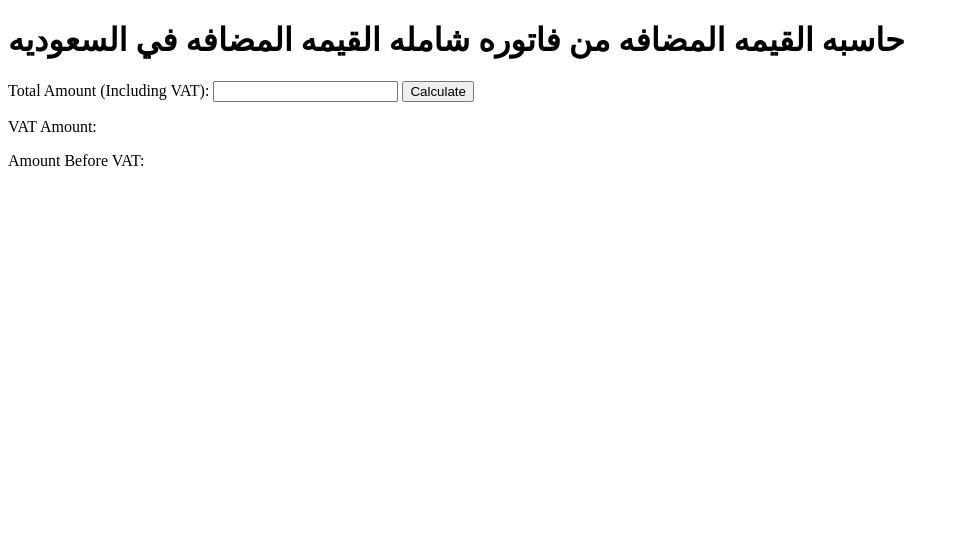
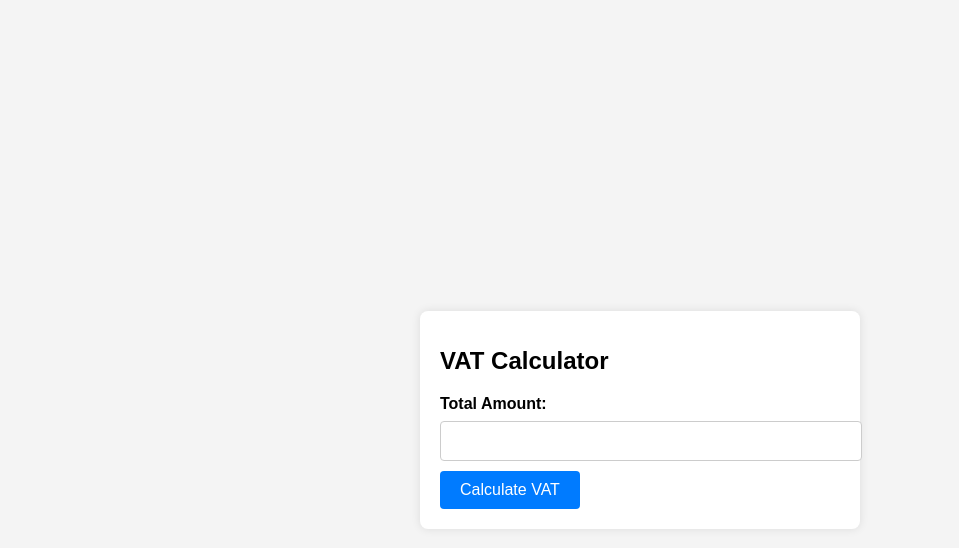
Before and after one commit to Drhabeeb/VatSaudi, a plain HTML site: page index.html in a window 1280 px wide. Shown: the whole page, without its empty margins (0-959 px from the left). Drawn offline with Linux system fonts and the light colour scheme.

Commit message:
Update index.html

```diff
--- a/index.html
+++ b/index.html
@@ -3,22 +3,117 @@
 <head>
     <meta charset="UTF-8">
     <meta name="viewport" content="width=device-width, initial-scale=1.0">
-    <title>..حاسبه القيمه المضافه من فاتوره شامله القيمه المضافه في السعوديه</title>
-    <link rel="stylesheet" href="styles.css">
+    <title>حاسبه القيمة المضافة من اجمالي الفاتورة الشاملة للقيمة المضافة في السعودية</title>
+
+    <!-- Google AdSense Script -->
+    <script async src="https://pagead2.googlesyndication.com/pagead/js/adsbygoogle.js?client=ca-pub-8518698171035931" crossorigin="anonymous"></script>
+
+    <!-- Inline CSS -->
+    <style>
+        body {
+            font-family: Arial, sans-serif;
+            background-color: #f4f4f4;
+            margin: 0;
+            padding: 20px;
+            display: flex;
+            justify-content: center;
+            align-items: center;
+            height: 100vh;
+        }
+        .container {
+            background: #fff;
+            padding: 20px;
+            border-radius: 8px;
+            box-shadow: 0 0 10px rgba(0,0,0,0.1);
+            max-width: 400px;
+            width: 100%;
+        }
+        h1 {
+            font-size: 24px;
+            margin-bottom: 20px;
+        }
+        label {
+            display: block;
+            margin-bottom: 8px;
+            font-weight: bold;
+        }
+        input[type="number"] {
+            width: 100%;
+            padding: 10px;
+            margin-bottom: 10px;
+            border: 1px solid #ccc;
+            border-radius: 4px;
+            font-size: 16px;
+        }
+        button {
+            background-color: #007bff;
+            color: #fff;
+            border: none;
+            padding: 10px 20px;
+            border-radius: 4px;
+            cursor: pointer;
+            font-size: 16px;
+        }
+        button:hover {
+            background-color: #0056b3;
+        }
+        #result {
+            margin-top: 20px;
+        }
+        .hidden {
+            display: none;
+        }
+        .ads-container {
+            margin-top: 20px;
+        }
+    </style>
 </head>
 <body>
     <div class="container">
-        <h1>حاسبه القيمه المضافه من فاتوره شامله القيمه المضافه في السعوديه</h1>
+        <h1>VAT Calculator</h1>
         <form id="vat-form">
-            <label for="total-amount">Total Amount (Including VAT):</label>
+            <label for="total-amount">Total Amount:</label>
             <input type="number" id="total-amount" step="any" required>
-            <button type="submit">Calculate</button>
+            <button type="submit">Calculate VAT</button>
         </form>
         <div id="result" class="hidden">
             <p>VAT Amount: <span id="vat-amount"></span></p>
             <p>Amount Before VAT: <span id="amount-before-vat"></span></p>
         </div>
     </div>
-    <script src="script.js"></script>
+
+    <!-- Google AdSense Ad Unit -->
+    <div class="ads-container">
+        <script>
+            (adsbygoogle = window.adsbygoogle || []).push({
+                google_ad_client: "ca-pub-8518698171035931",
+                enable_page_level_ads: true
+            });
+        </script>
+    </div>
+
+    <!-- Inline JavaScript -->
+    <script>
+        document.getElementById('vat-form').addEventListener('submit', function(event) {
+            event.preventDefault();
+
+            const totalAmountStr = document.getElementById('total-amount').value;
+            const totalAmount = parseFloat(totalAmountStr.replace(',', '.'));
+
+            if (isNaN(totalAmount) || totalAmount <= 0) {
+                alert('Please enter a valid total amount');
+                return;
+            }
+
+            const vatRate = 15; // Fixed VAT rate
+            const vatAmount = (totalAmount * vatRate) / (100 + vatRate);
+            const amountBeforeVAT = totalAmount - vatAmount;
+
+            document.getElementById('vat-amount').textContent = vatAmount.toFixed(2);
+            document.getElementById('amount-before-vat').textContent = amountBeforeVAT.toFixed(2);
+
+            document.getElementById('result').classList.remove('hidden');
+        });
+    </script>
 </body>
 </html>
```
